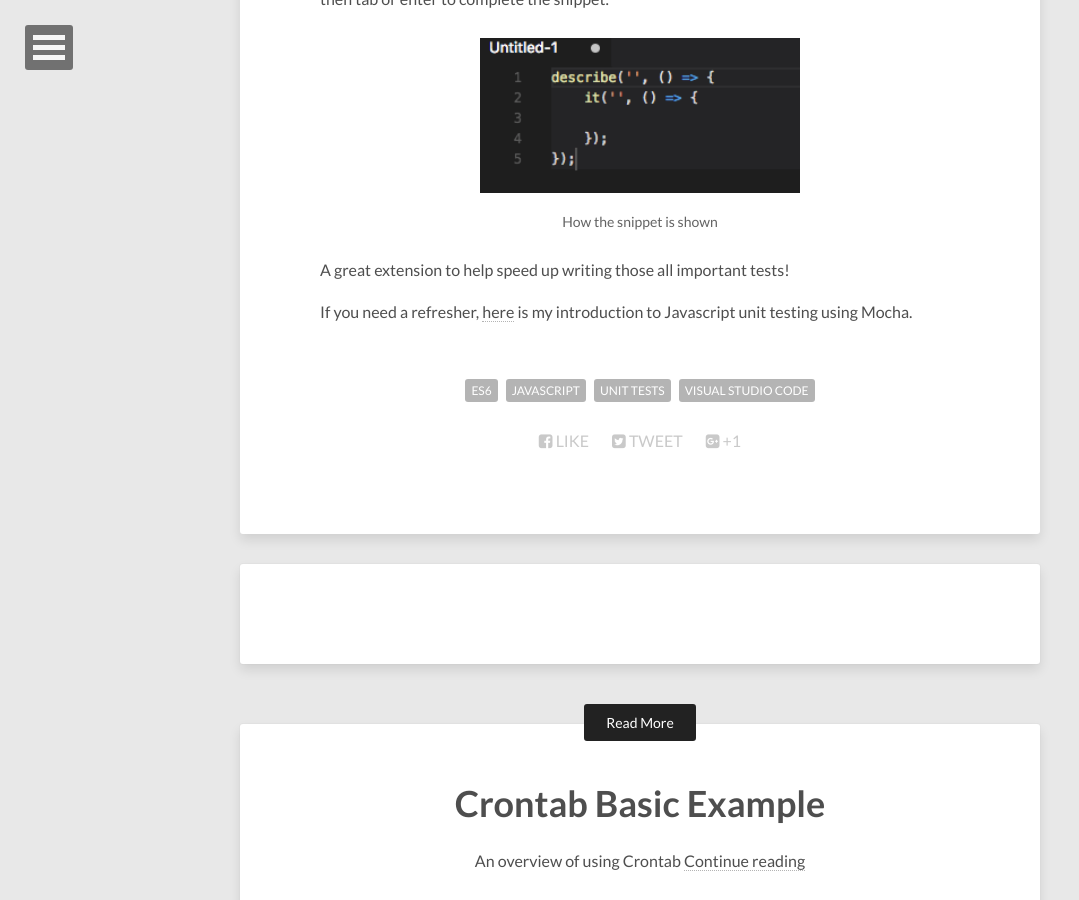
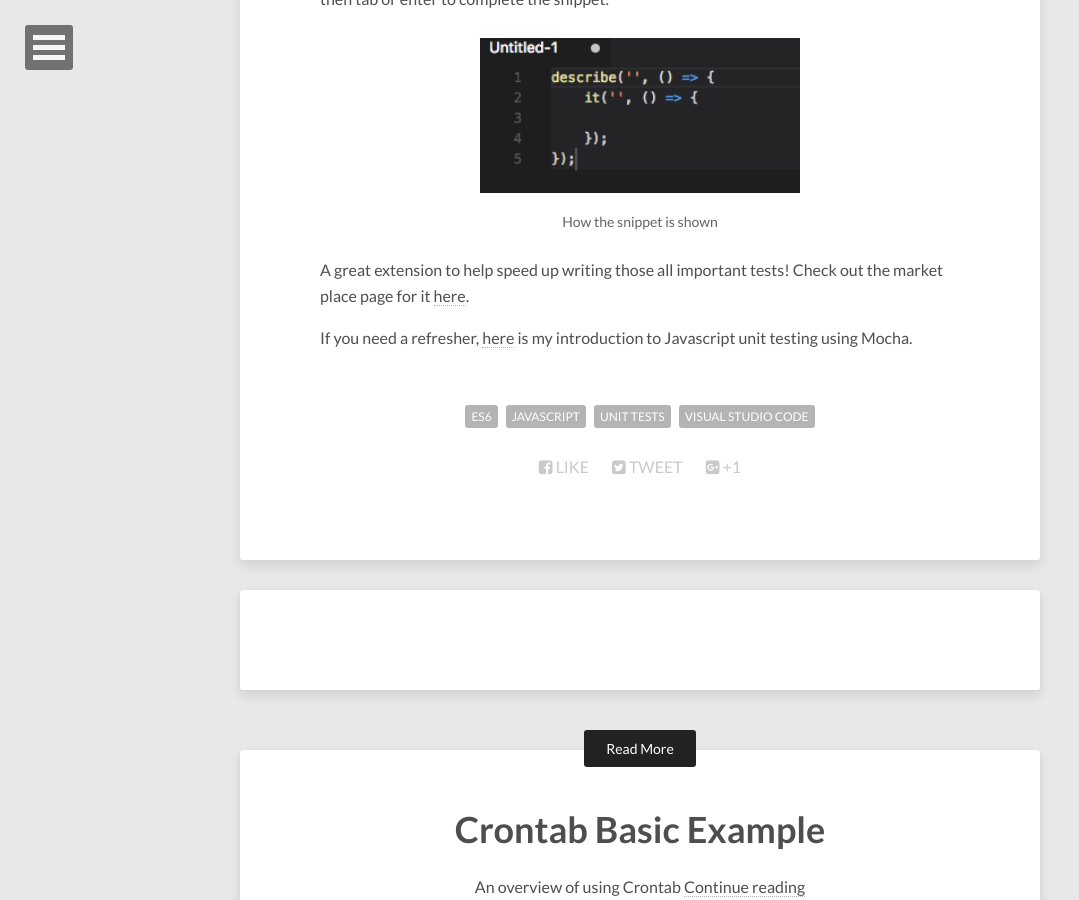
Before and after one commit to MartinT86/MartinT86.github.io, a Jekyll site: the page built from _posts/2017-06-21-es6-mocha-snippets.md, in a window 1280 px wide and 900 px high, scrolled down 1139 px. Shown: the whole window, without its empty margins (0-1079 px from the left). Built offline with Jekyll 4.4.1, drawn with Linux system fonts in a browser that asks for light colours; nearby versions of some CDN libraries; comment, search, counter and statistics services are not loaded.

Commit message:
updated es6 mocha snippets

```diff
--- a/_posts/2017-06-21-es6-mocha-snippets.md
+++ b/_posts/2017-06-21-es6-mocha-snippets.md
@@ -39,6 +39,6 @@ To use, start typing the desired snippet, use the arrow keys to select the corre
 </figure>
 </div>
 
-A great extension to help speed up writing those all important tests!
+A great extension to help speed up writing those all important tests! Check out the market place page for it [here](https://marketplace.visualstudio.com/items?itemName=spoonscen.es6-mocha-snippets).
 
 If you need a refresher, [here](/javascript-unit-testing/) is my introduction to Javascript unit testing using Mocha.
```
